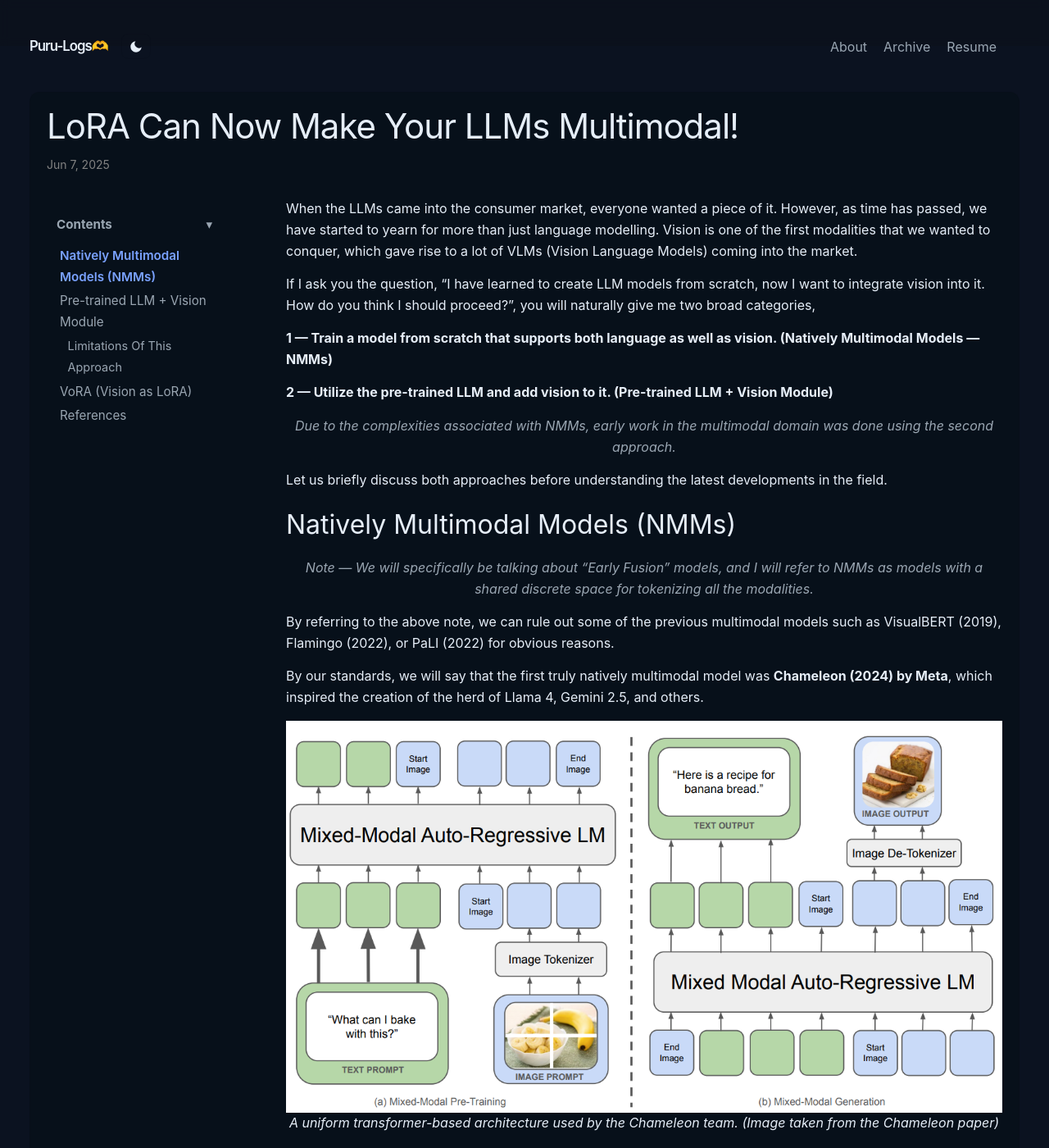
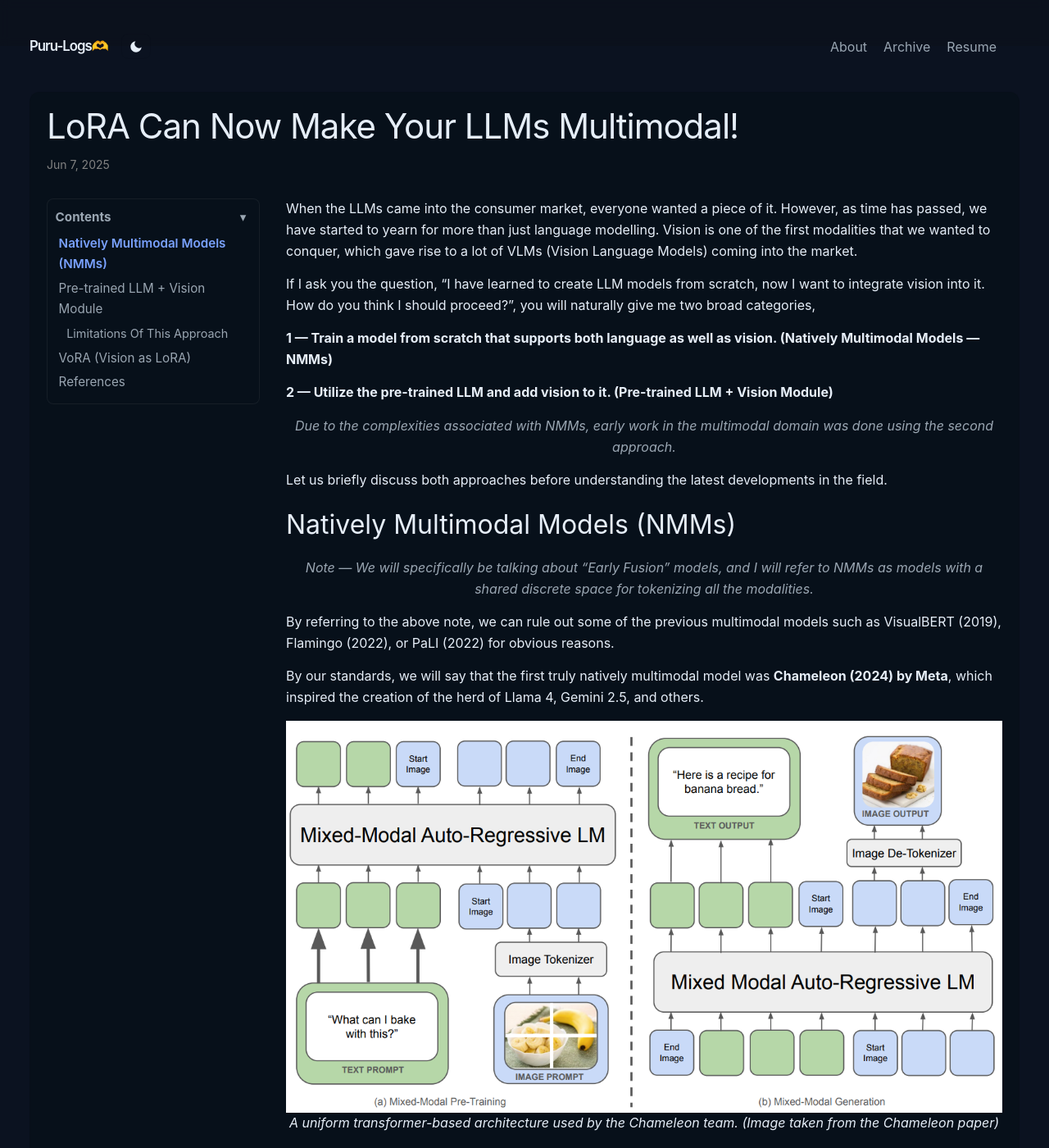
Before and after one commit to purusharthmalik/purusharthmalik.github.io, a Jekyll site: the page built from _posts/2025-06-07-VoRA.md, in a window 1280 px wide and 1400 px high. Shown: the whole window at 82% size. Built offline with Jekyll 4.4.1, drawn with Linux system fonts in a browser that asks for light colours.

Commit message:
Revert "Updated web design"
This reverts commit 322d0950d880f4fdb0d68e3426a1b0256b1388a7.

```diff
--- a/assets/css/site-theme.css
+++ b/assets/css/site-theme.css
@@ -131,7 +131,7 @@
 @media (min-width: 980px){
   /* Left-hand sticky sidebar layout */
   .post-grid{display:grid;grid-template-columns:260px 1fr;gap:2rem;align-items:start;width:100%}
-  .post-toc-sidebar{grid-column:1;width:220px}
+  .post-toc-sidebar{grid-column:1}
   .post-content{grid-column:2}
   .post-toc-sidebar{position:relative}
   /* The JS sets a computed top value based on header height; fallback top used here */
@@ -139,30 +139,6 @@
   /* When the sidebar is present, hide the inline header TOC to avoid duplicate UI */
   .post-header > #post-toc{display:none}
 }
-
-/* Improve left sidebar appearance */
-.post-toc-sidebar{padding-top:8px}
-.post-toc{padding:12px;box-shadow:none;border-radius:8px}
-.post-toc .post-toc-list{margin-top:6px}
-
-/* Make H1 entries compact and clamp to a few lines so the left column doesn't show large stacked text */
-.post-toc-list li.toc-level-1 a{
-  font-size:0.98rem;
-  font-weight:700;
-  line-height:1.15;
-  display:-webkit-box;
-  -webkit-line-clamp:3; /* limit to 3 lines */
-  -webkit-box-orient:vertical;
-  overflow:hidden;
-  text-overflow:ellipsis;
-}
-
-/* Ensure the sidebar starts at the top of the article (avoid vertical centering) */
-.post-toc-sidebar{align-self:start}
-
-/* Slight visual separation from main content */
-.post-toc-sidebar .post-toc{background:transparent;border:none}
-.post-toc-sidebar .post-toc .toc-header{color:var(--muted);padding-bottom:6px}
 
 /* Active link style for scrollspy */
 .post-toc-list a.active{color:var(--accent);font-weight:600}
```
